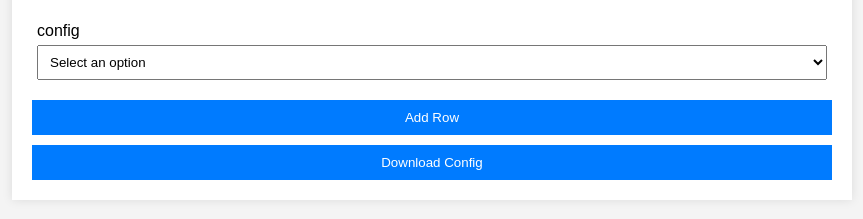
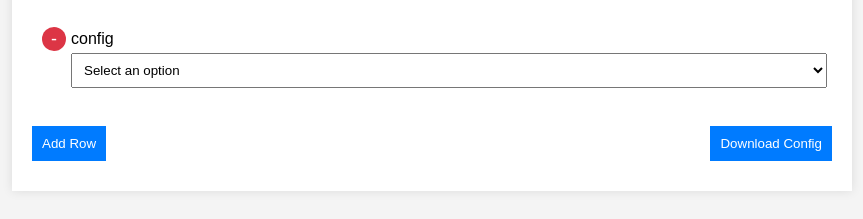
Before and after one commit to acestronautical/nickelmenu-js, a plain HTML site: page index.html in a window 1280 px wide. Both pictures are taken after a click on the button "Download Config". Shown: the part 101-320 px from the top of the page, without its empty margins (208-1071 px from the left). Drawn offline with Linux system fonts and the light colour scheme; no server answers.

Commit message:
add remove row button

```diff
--- a/index.html
+++ b/index.html
@@ -1,5 +1,6 @@
 <!DOCTYPE html>
 <html lang="en">
+
 <head>
     <meta charset="UTF-8">
     <meta name="viewport" content="width=device-width, initial-scale=1.0">
@@ -7,15 +8,20 @@
     <link rel="stylesheet" href="styles/main.css">
     <link rel="icon" href="assets/favicon.png">
 </head>
+
 <body>
     <div class="container">
         <h1>Nickel Configuration</h1>
         <div id="form-container"></div>
-        <button id="add-row">Add Row</button>
-        <button id="download-config">Download Config</button>
+        <div class="row">
+            <button id="add-row">Add Row</button>
+            <button id="download-config">Download Config</button>
+        </div>
+
     </div>
     <script src="scripts/nickelConfig.js"></script>
     <script src="scripts/jszip.min.js"></script>
     <script src="scripts/main.js"></script>
 </body>
+
 </html>
--- a/scripts/main.js
+++ b/scripts/main.js
@@ -54,6 +54,14 @@ document.addEventListener('DOMContentLoaded', () => {
     function createRow(config, parentElement) {
         const row = document.createElement('div');
         row.classList.add('row');
+
+        const removeButton = document.createElement('button');
+        removeButton.textContent = '-';
+        removeButton.classList.add('remove-row');
+        removeButton.addEventListener('click', () => row.remove());
+
+        row.appendChild(removeButton);
+
         createInput(config, row, ["root"]);
         parentElement.appendChild(row);
     }
@@ -61,22 +69,33 @@ document.addEventListener('DOMContentLoaded', () => {
     function gatherConfig() {
         const config = [];
         const rows = formContainer.querySelectorAll('.row');
+        let valid = true;
         rows.forEach(row => {
-            const select = row.querySelector('select');
+            const inputs = row.querySelectorAll('input, select');
+            const select = inputs[0];
             const selectedOption = select.value;
             if (selectedOption) {
-                const inputValues = Array.from(row.querySelectorAll('input, select'))
+                const inputValues = Array.from(inputs)
                     .slice(1)
                     .map(input => input.value)
                     .filter(value => value);
+                if (inputValues.length < (inputs.length - 1)) {
+                    valid = false;
+                }
                 config.push([selectedOption, ...inputValues].join(':'));
+            } else {
+                valid = false;
             }
         });
-        return config.join('\n');
+        return { configText: config.join('\n'), valid };
     }
 
     async function downloadConfig() {
-        const configText = gatherConfig();
+        const { configText, valid } = gatherConfig();
+        if (!valid) {
+            alert('Please fill in all fields before downloading the configuration.');
+            return;
+        }
         const zip = new JSZip();
         const response = await fetch('assets/KoboRoot.tgz');
         if (!response.ok) {
--- a/styles/main.css
+++ b/styles/main.css
@@ -20,8 +20,10 @@ h1 {
 
 .row {
     display: flex;
+    justify-content: space-between;
     align-items: center;
     margin-bottom: 10px;
+    position: relative;
 }
 
 .column {
@@ -38,7 +40,6 @@ select, input[type="text"], input[type="file"] {
 
 button {
     display: block;
-    width: 100%;
     padding: 10px;
     background-color: #007bff;
     color: #fff;
@@ -50,3 +51,45 @@ button {
 button:hover {
     background-color: #0056b3;
 }
+
+.add-btn, .remove-row {
+    width: 24px;
+    height: 24px;
+    border-radius: 50%;
+    border: none;
+    font-size: 18px;
+    line-height: 1;
+    text-align: center;
+    padding: 0;
+    cursor: pointer;
+}
+
+.add-btn {
+    background-color: #28a745;
+    position: fixed;
+    bottom: 20px;
+    right: 20px;
+}
+
+.add-btn:hover {
+    background-color: #218838;
+}
+
+.remove-row {
+    background-color: #dc3545;
+    margin-left: 10px;
+    margin-bottom: 55px;
+}
+
+.remove-row:hover {
+    background-color: #c82333;
+}
+
+.download-btn {
+    margin-top: 20px;
+    background-color: #007bff;
+}
+
+.download-btn:hover {
+    background-color: #0056b3;
+}
```
